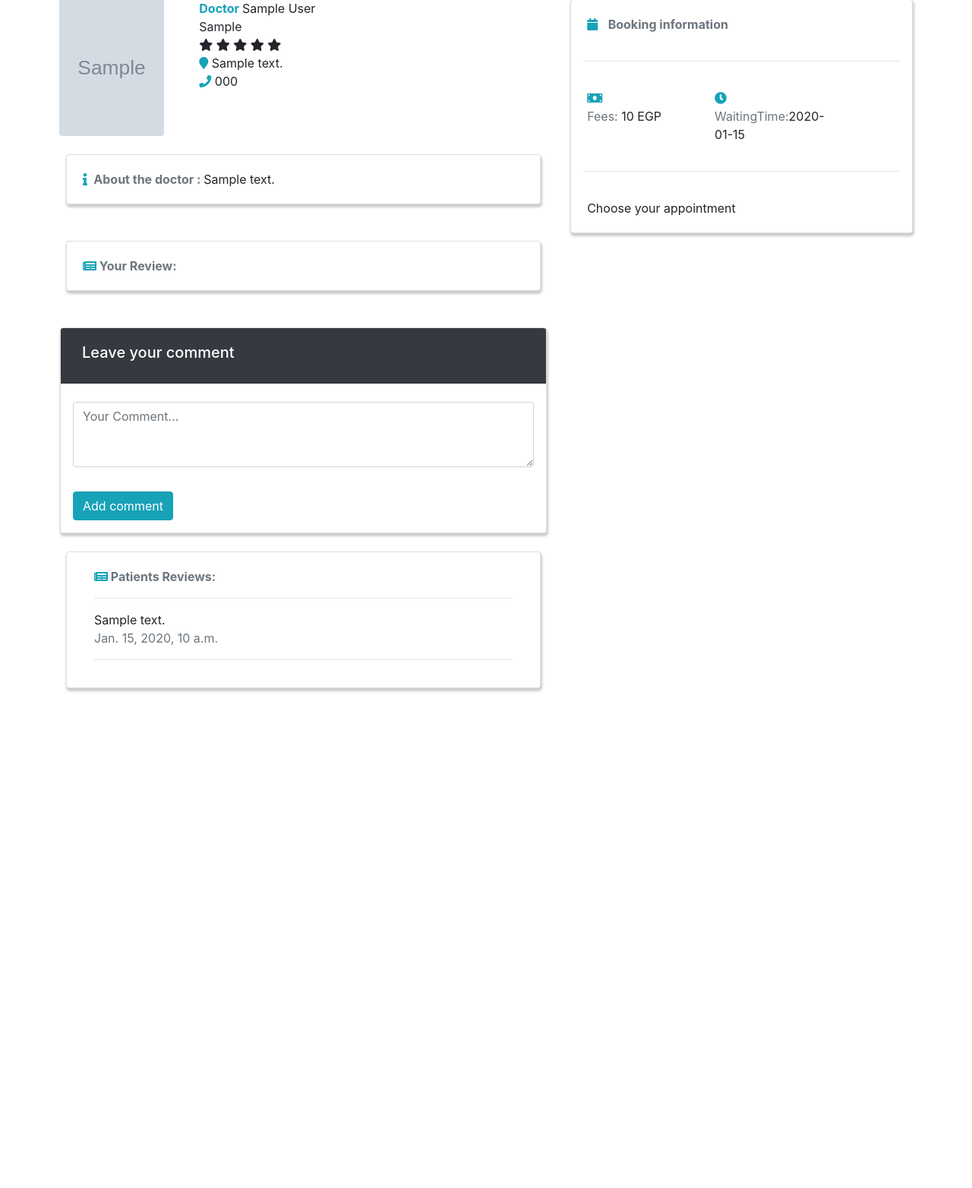
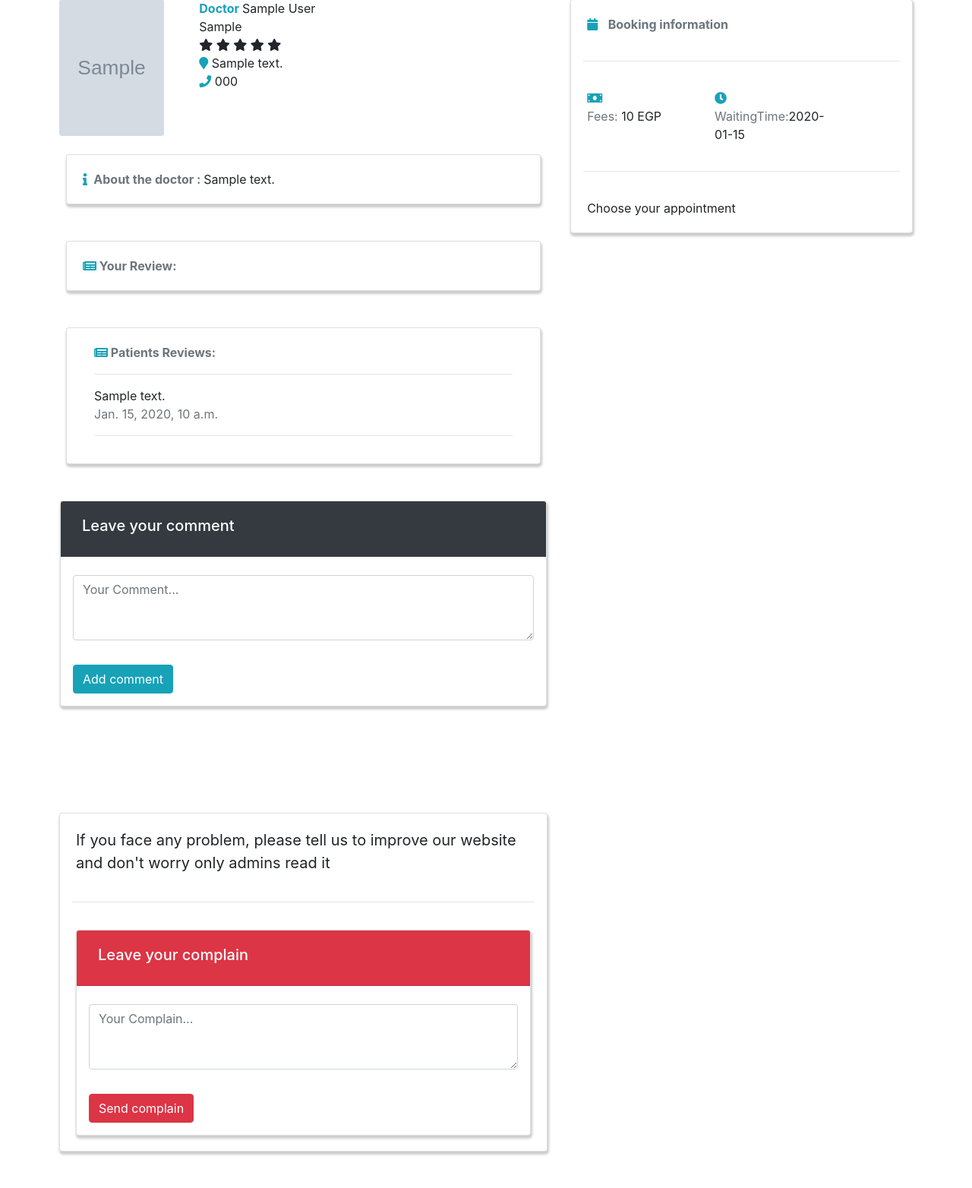
Before and after one commit to NohaHossam123/Doctors, a Django app: page /doctors/doctor/1 in a window 1280 px wide. Shown: the part 105-1669 px from the top of the page at 76% size. Before the commit the page ends 1016 px from the top, so only its background shows below. Run offline with Django 3.2, Linux system fonts and the light colour scheme; tables that the repository leaves empty hold one stand-in row (values such as "Sample post"); grey boxes marked "Sample" are stand-in pictures; some libraries are stand-ins or nearby versions.

Commit message:
finshing design doctors

```diff
--- a/HDCare/Doctors/templates/doctorProfile.html
+++ b/HDCare/Doctors/templates/doctorProfile.html
@@ -57,20 +57,6 @@
                     </div>
                 </div>
             </div>
-            <div class="row mt-4 px-3">
-                <div class="card rounded sticky-top">
-                    <div class="card-header text-white bg-dark">
-                        <h5 class="p-2">Leave your comment</h5>
-                    </div>
-                    <div class="card-body p-0 mt-2">
-                        <form action={% url 'add_comment' doctor.id %} method="POST" class="form-inline">
-                            {% csrf_token %}
-                            <textarea name="context" rows="3"  cols="90" class="form-control m-3" placeholder="Your Comment..."></textarea>
-                            <button class="btn btn-info m-3" type="submit">Add comment</button>
-                        </form>
-                    </div>
-                </div>
-            </div>
             <div class="row">
                 <div class="card rounded m-4 px-3 col-md">
                     <div class="card-body">
@@ -96,10 +82,41 @@
                     </div>
                 </div>
             </div>
+            <div class="row mt-4 px-3">
+                <div class="card rounded sticky-top">
+                    <div class="card-header text-white bg-dark">
+                        <h5 class="p-2">Leave your comment</h5>
+                    </div>
+                    <div class="card-body p-0 mt-2">
+                        <form action={% url 'add_comment' doctor.id %} method="POST" class="form-inline">
+                            {% csrf_token %}
+                            <textarea name="context" rows="3"  cols="90" class="form-control m-3" placeholder="Your Comment..."></textarea>
+                            <button class="btn btn-info m-3" type="submit">Add comment</button>
+                        </form>
+                    </div>
+                </div>
+            </div>
 
-
-
-
+            <div class="card rounded px-3" style="margin-top: 7em;font-size: 20px;">
+                <div class="card-body row">
+                    <div>If you face any problem, please tell us to improve our website and don't worry only admins read it</div>
+                </div>
+                <hr>
+                <div class="card-body row">
+                    <div class="card rounded sticky-top">
+                        <div class="card-header text-white bg-danger">
+                            <h5 class="p-2">Leave your complain</h5>
+                        </div>
+                        <div class="card-body p-0 mt-2">
+                            <form action={% url 'add_complain' doctor.id %} method="POST" class="form-inline">
+                                {% csrf_token %}
+                                <textarea name="contain" rows="3"  cols="90" class="form-control m-3" placeholder="Your Complain..."></textarea>
+                                <button class="btn btn-danger m-3" type="submit">Send complain</button>
+                            </form>
+                        </div>
+                    </div>
+                </div>
+            </div>
         </div>
         <div class="col-5">
             <div class="card rounded px-3">
--- a/HDCare/Doctors/urls.py
+++ b/HDCare/Doctors/urls.py
@@ -7,5 +7,5 @@ urlpatterns = [
     path('doctor/<id>', doctor_profile, name="doctor"),
     path('<id>/addComment',add_comment,name="add_comment"),
     path('<id>/removeComment',remove_comment,name="remove_comment"),
-
+    path('<id>/addComplain',add_complain,name="add_complain"),
 ]
--- a/HDCare/Doctors/views.py
+++ b/HDCare/Doctors/views.py
@@ -14,7 +14,8 @@ def doctor_profile(request,id):
     doctor = Doctor.objects.get(id=id)
     rating = [1,2,3,4,5]
     comments = Comment.objects.order_by("-id").filter(doctor=id)
-    context = {'doctor':doctor,'rating':rating , 'comments':comments}
+    complains = Complain.objects.order_by("-id").filter(doctor=id)
+    context = {'doctor':doctor,'rating':rating , 'comments':comments , 'complains':complains}
     return render(request, 'doctorProfile.html', context)
 
 @login_required
@@ -33,3 +34,13 @@ def remove_comment(request, id):
     doctor_id = comment.doctor.id
     comment.delete()
     return redirect('doctor', doctor_id)
+
+def add_complain(request,id):
+    if request.method == 'POST':
+        if request.POST.get('contain') == '':
+            messages.error(request, "Invalid complain,Complain can't be empty")
+        else:
+            user_id = request.user.id
+            contain = request.POST.get('contain')
+            Complain.objects.create(contain= contain,user_id = user_id, doctor_id = id)
+    return redirect('doctor', id)
```
